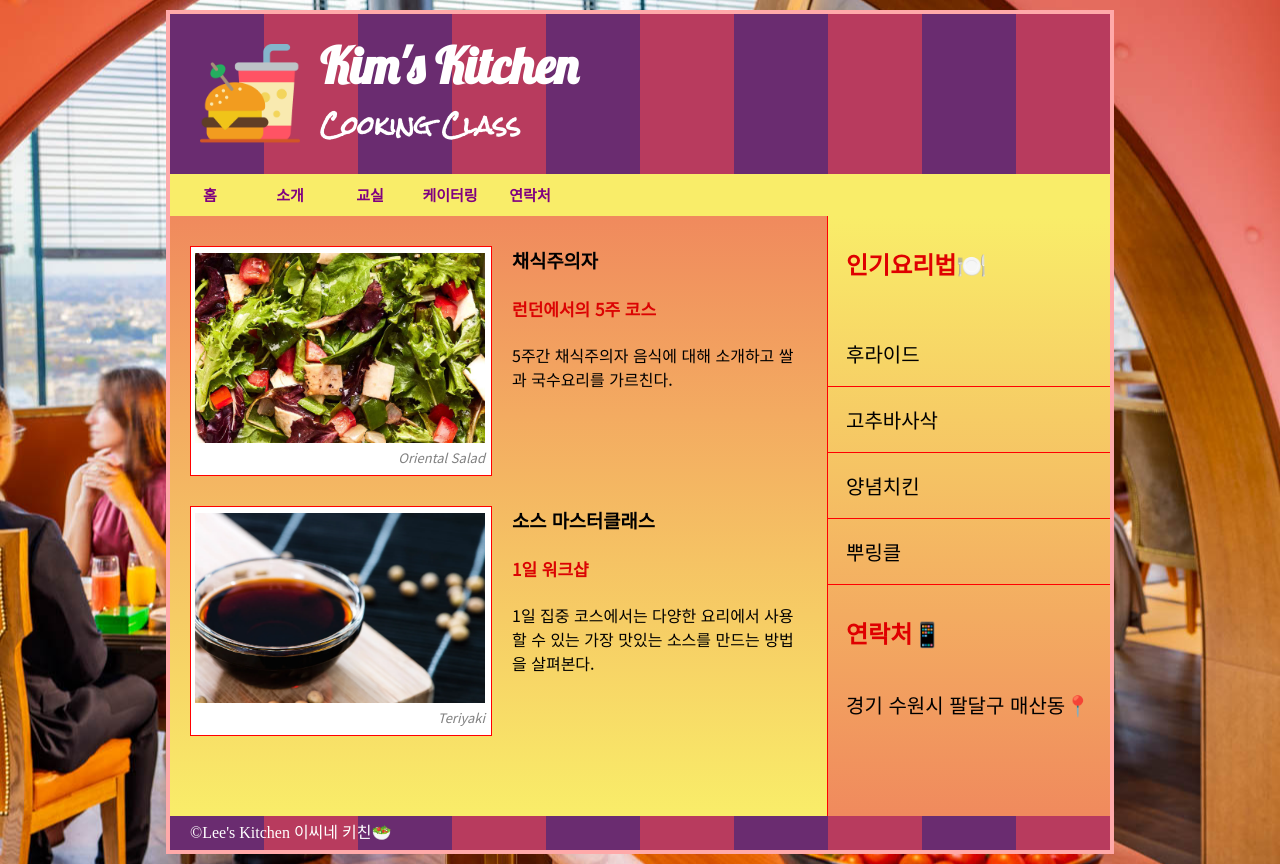
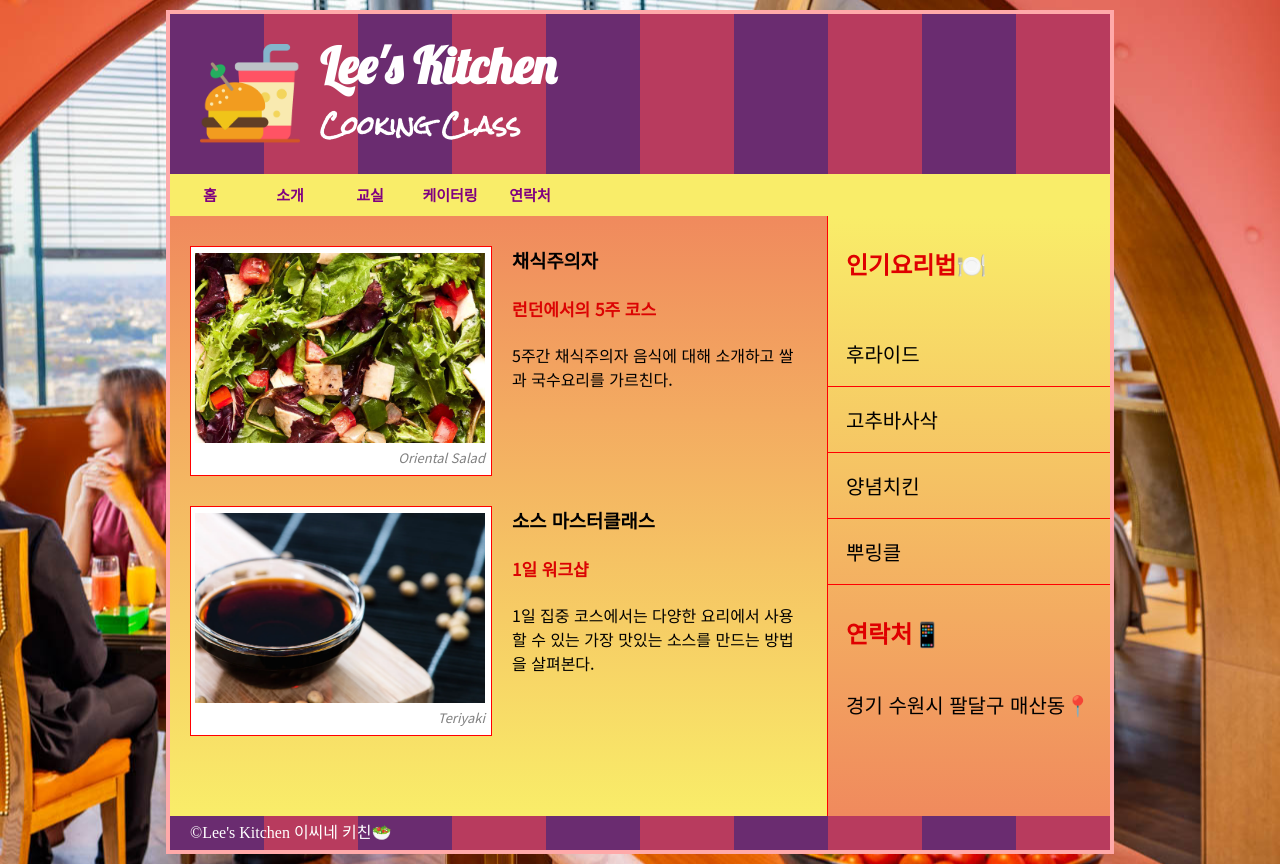
Before and after one commit to felix-smr/win401.github.io, a plain HTML site: page index.html in a window 1280 px wide. Drawn offline with Linux system fonts and the light colour scheme.

Commit message:
디자인 수정

```diff
--- a/index.html
+++ b/index.html
@@ -232,7 +232,7 @@
     <div class="container">
         <header>
             <section>
-                <h1>kim's kitchen</h1>
+                <h1>lee's kitchen</h1>
                 <h2>cooking class</h2>
             </section>
             <menu>
```
